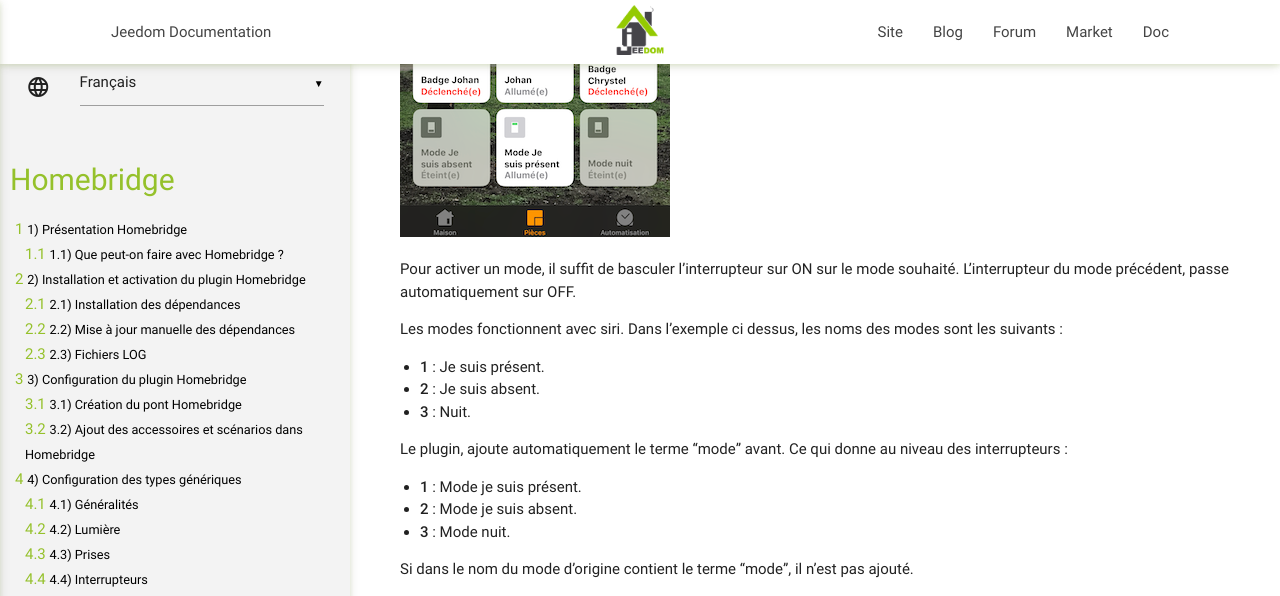
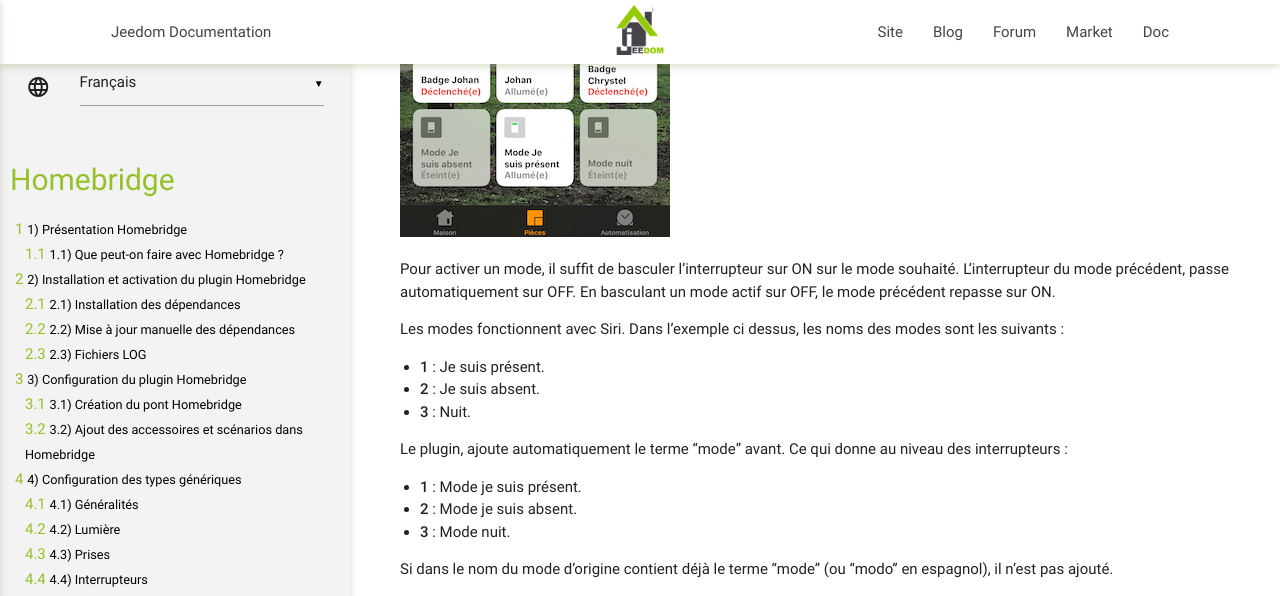
Before and after one commit to noodom/plugin-homebridge, a Jekyll site: the page built from docs/fr_FR/index.md, in a window 1280 px wide and 1400 px high, scrolled down 56920 px. Shown: the top 596 px of the window. Built offline with Jekyll 4.4.1, drawn with Linux system fonts in a browser that asks for light colours; our own code applies the rules of GitHub Pages for plain Markdown files; some of the changed text lies outside the part shown.

Commit message:
orthographe + précisions plugin mode

```diff
--- a/docs/fr_FR/index.md
+++ b/docs/fr_FR/index.md
@@ -1119,9 +1119,9 @@ Dans l'app Maison, les modes sont représentés avec des interrupteurs.
 
 ![modehk](../images/modehk.png)
 
-Pour activer un mode, il suffit de basculer l'interrupteur sur ON sur le mode souhaité. L'interrupteur du mode précédent, passe automatiquement sur OFF.
+Pour activer un mode, il suffit de basculer l'interrupteur sur ON sur le mode souhaité. L'interrupteur du mode précédent, passe automatiquement sur OFF. En basculant un mode actif sur OFF, le mode précédent repasse sur ON.
 
-Les modes fonctionnent avec siri. Dans l'exemple ci dessus, les noms des modes sont les suivants :
+Les modes fonctionnent avec Siri. Dans l'exemple ci dessus, les noms des modes sont les suivants :
 
 * **1** : Je suis présent.
 * **2** : Je suis absent.
@@ -1132,13 +1132,13 @@ Le plugin, ajoute automatiquement le terme "mode" avant. Ce qui donne au niveau
 * **2** : Mode je suis absent.
 * **3** : Mode nuit.
 
-Si dans le nom du mode d'origine contient le terme "mode", il n'est pas ajouté.
+Si dans le nom du mode d'origine contient déjà le terme "mode" (ou "modo" en espagnol), il n'est pas ajouté.
 
-Pour activer le mode "je suis absent" il faut demander à Siri, Active le mode, je suis absent.
+Pour activer le mode "je suis absent" il faut demander à Siri:  "Dis Siri, Active le mode je suis absent".
 
 ![modesiri](../images/modesiri.png)
 
->Certain mode ne fonctionneront pas avec Siri, le mode Nuit par exemple. Si vous demandez à Siri d'activer le mode nuit, il activera Night Shift. Idem avec le mode jour.
+>Certains modes ne fonctionneront pas avec Siri, le mode Nuit et le mode Jour par exemple. Si vous demandez à Siri d'activer le mode nuit, il activera Night Shift. Vous pouvez contourner ceci en demandant explicitement : "Dis Siri, active l'interrupteur Mode Nuit" ou en associant l'interrupteur à la Scène "Bonne nuit".
 
 
 Changelog
```
